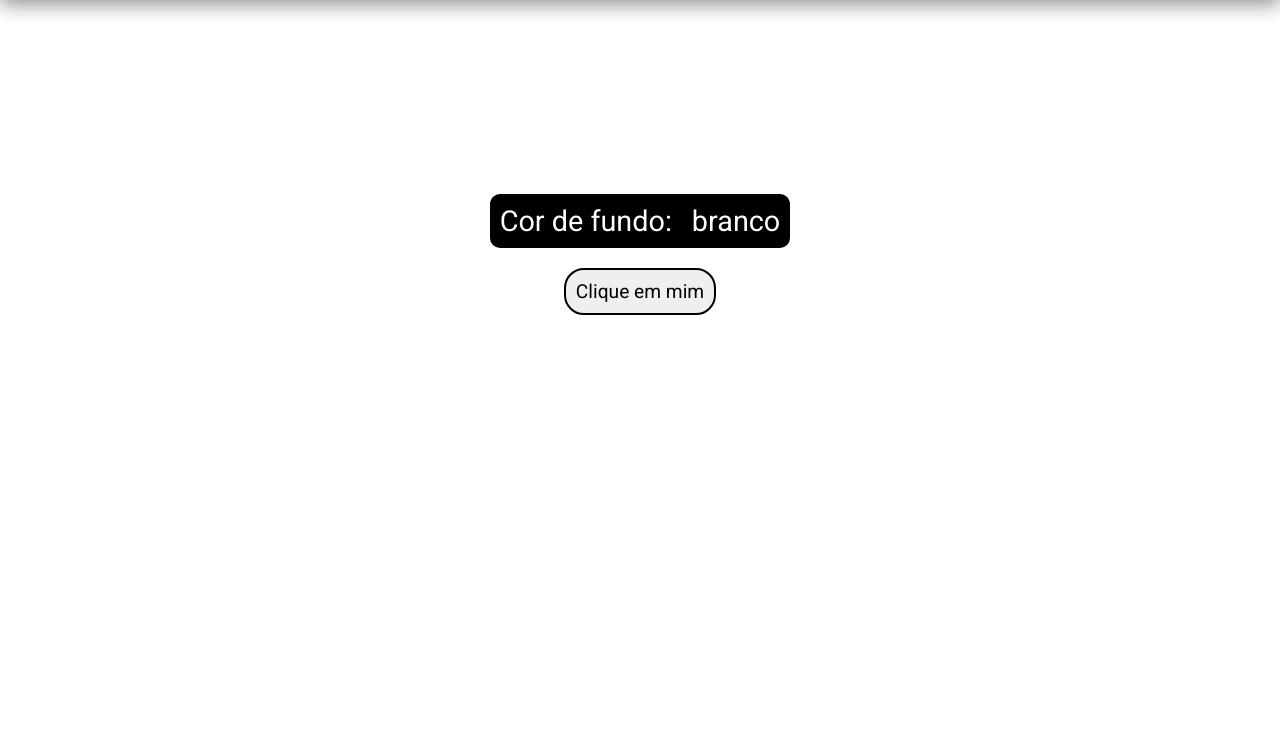
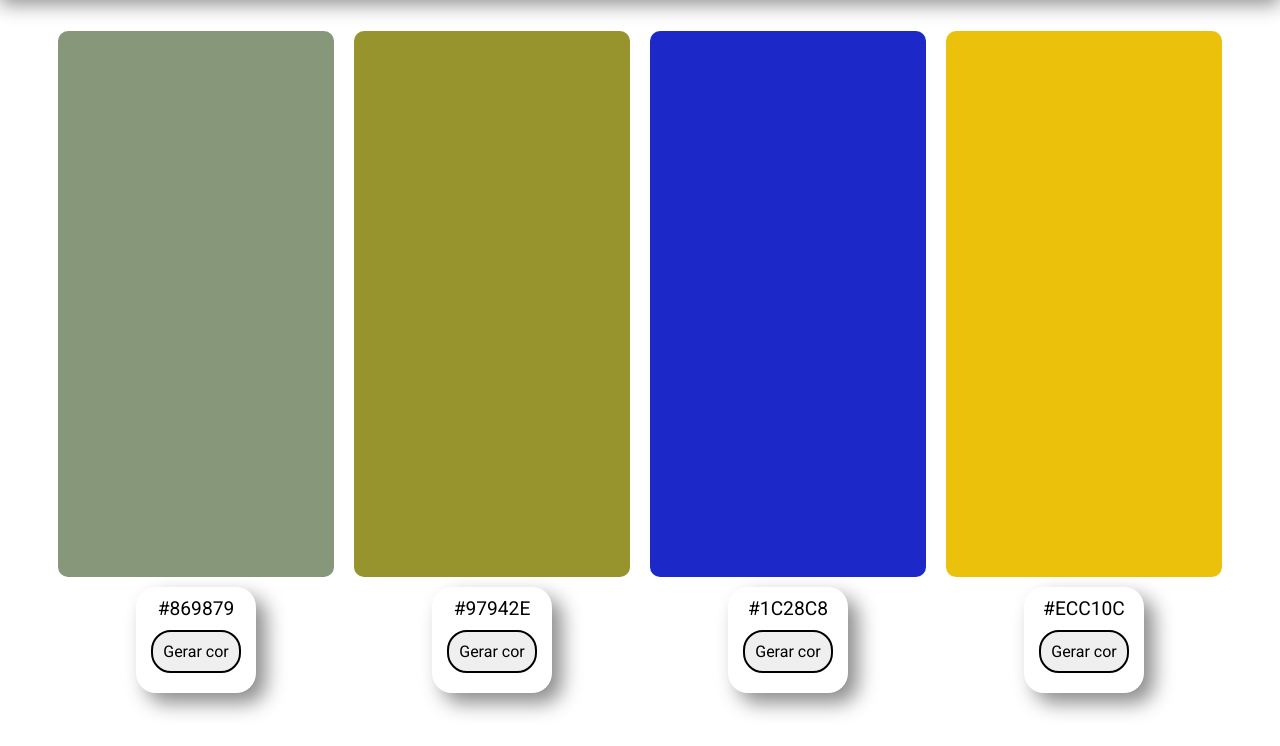
Before and after one commit to foursimon/Gerador-Hexadecimal, a plain HTML site: page index.html in a window 1280 px wide. Shown: the part 54-800 px from the top of the page. Drawn offline with Linux system fonts and the light colour scheme.

Commit message:
novo patch

```diff
--- a/hex.js
+++ b/hex.js
@@ -1,10 +1,8 @@
-const btn = document.getElementById("cor-btn");
+const btns = [...document.getElementsByClassName("btn")]
 const hexadecimal = [0,1,2,3,4,5,6,7,8,9,'A','B','C','D','E','F']
-const fundo = document.getElementsByTagName("body")[0]
-const cor = document.getElementById("cor")
-function trocarCor(){
+function trocarCor(div, cor){
     let hex = gerarCor()
-    fundo.style.backgroundColor = hex;
+    div.style.backgroundColor = hex;
     cor.textContent = hex
 }
 
@@ -17,4 +15,17 @@ function gerarCor(){
     return hex
 }
 
-btn.addEventListener("click", () => trocarCor())
+btns.map(btn => {
+    let container = btn.parentElement.parentElement;
+    let div = container.children[0];
+    let cor = btn.parentElement.children[0]
+    btn.addEventListener("click", () => trocarCor(div, cor))
+})
+
+window.addEventListener("DOMContentLoaded", ()=>{
+    const divs = [...document.getElementsByClassName("color-container")]
+    divs.map(div => {
+        let text = div.nextElementSibling.children[0]
+        trocarCor(div, text)
+    })
+})
--- a/index.html
+++ b/index.html
@@ -4,23 +4,45 @@
     <meta charset="UTF-8">
     <meta name="viewport" content="width=device-width, initial-scale=1.0">
     <link rel="stylesheet" href="styles.css">
-    <title>Gerador de cor</title>
+    <title>Gerador de cor | Hexadecimal</title>
 </head>
 <body>
     <header>
-        <h1 id="title" class="text">Gerador de cor</h1>
-        <div class="container header-container">
-            <a href="index.html" class="link text" id="simple">Simples</a>
-            <a href="hex.html" class="link text" id="hex">Hexadecimal</a>
-        </div>
+        <h1 id="title">Gerador de cor</h1>
     </header>
     <main>
-        <div class="container" id="color-display">
-            <span id="bg-title">Cor de fundo:</span>
-            <span id="cor">branco</span>
-        </div>
-        <button class="btn" id="cor-btn">Clique em mim</button>
+        <section class="container">
+            <div class="color-container" id="color-display">
+            </div>
+            <div class="text-container">
+                <span class="text"></span>
+                <button class="btn" id="cor-btn">Gerar cor</button>
+            </div>
+        </section>
+        <section class="container">
+            <div class="color-container" id="color-display2"></div>
+            <div class="text-container">
+                <span class="text"></span>
+                <button class="btn" id="cor-btn2">Gerar cor</button>
+            </div>
+        </section>
+        <section class="container">
+            <div class="color-container" id="color-display3">
+            </div>
+            <div class="text-container">
+                <span class="text"></span>
+                <button class="btn" id="cor-btn3">Gerar cor</button>
+            </div>
+        </section>
+        <section class="container">
+            <div class="color-container" id="color-display3">
+            </div>
+            <div class="text-container">
+                <span class="text"></span>
+                <button class="btn" id="cor-btn3">Gerar cor</button>
+            </div>
+        </section>
     </main>
-    <script src="simples.js"></script>
+    <script src="hex.js"></script>
 </body>
 </html>
--- a/styles.css
+++ b/styles.css
@@ -4,14 +4,12 @@
     padding: 0;
     font-family: roboto, Arial;
 }
-
 header{
     background-color: antiquewhite;
     box-sizing: border-box;
     min-width: 330px;
     display: flex;
     flex: initial;
-    margin: 0px 0px 10px;
     padding: 10px;
     justify-content: center;
     align-items: center;
@@ -34,16 +32,21 @@ header{
 .link:hover{
     color: #6abaf8;
 }
-#cor-btn{
+.btn{
+    margin: 10px 0px;
     padding:10px;
     border: 2px solid black;
     border-radius: 20px;
-    font-size: 1.2rem;
+    font-size: 1rem;
 }
-#cor-btn:hover{
+.btn:hover{
     box-shadow: 2px 2px 5px #00000075;
     cursor:pointer;
     color: #6abaf8;
+}
+.btn:active{
+    color: purple;
+    box-shadow: none;
 }
 .header-container{
     display: flex;
@@ -52,21 +55,60 @@ header{
     min-width: 200px;
 }
 main{
-    height: 500px;
+    height: 92vh;
     display: flex;
-    flex-direction: column;
-    gap:20px;
     justify-content: center;
     align-items: center;
     min-width: 300px;
     max-width: 1500px;
 }
-#color-display{
+.color-container{
     padding: 10px;
     border-radius: 10px;
     background-color: black;
     color: white;
-    font-size: 1.8rem;
+    height: 80%;
+    width: 100%;
+    place-content: end;
+    text-align: center;
+    transition: background-color 0.2s ease-in;
+}
+
+.container{
     display: flex;
-    gap: 20px;
+    flex-direction: column;
+    justify-content: space-between;
+    align-items: center;
+    padding: 20px;
+    height: 90%;
+    width: 20%;
 }
+.text-container{
+    font-size: 1.2rem;
+    margin-top: 10px;
+    display: flex;
+    flex-direction: column;
+    align-items: center;
+    padding: 10px;
+    min-width: 100px;
+    border-radius: 20px;
+    box-shadow: 10px 10px 20px #00000075;
+}
+@media screen and (max-width: 700px){
+    main{
+        flex-direction: column;
+        justify-content: stretch;
+        align-items: stretch;
+    }
+    .container{
+        width: inherit;
+        flex-direction: row-reverse;
+        justify-content: center;
+        align-items: center;
+        gap: 10px;
+    }
+    .text-container{
+        font-size: 1rem;
+        margin: 0;
+    }
+}
```
Also changed, not shown: hex.html (deleted, +0 -26 lines), gif/showcase.gif, 1 other file.
